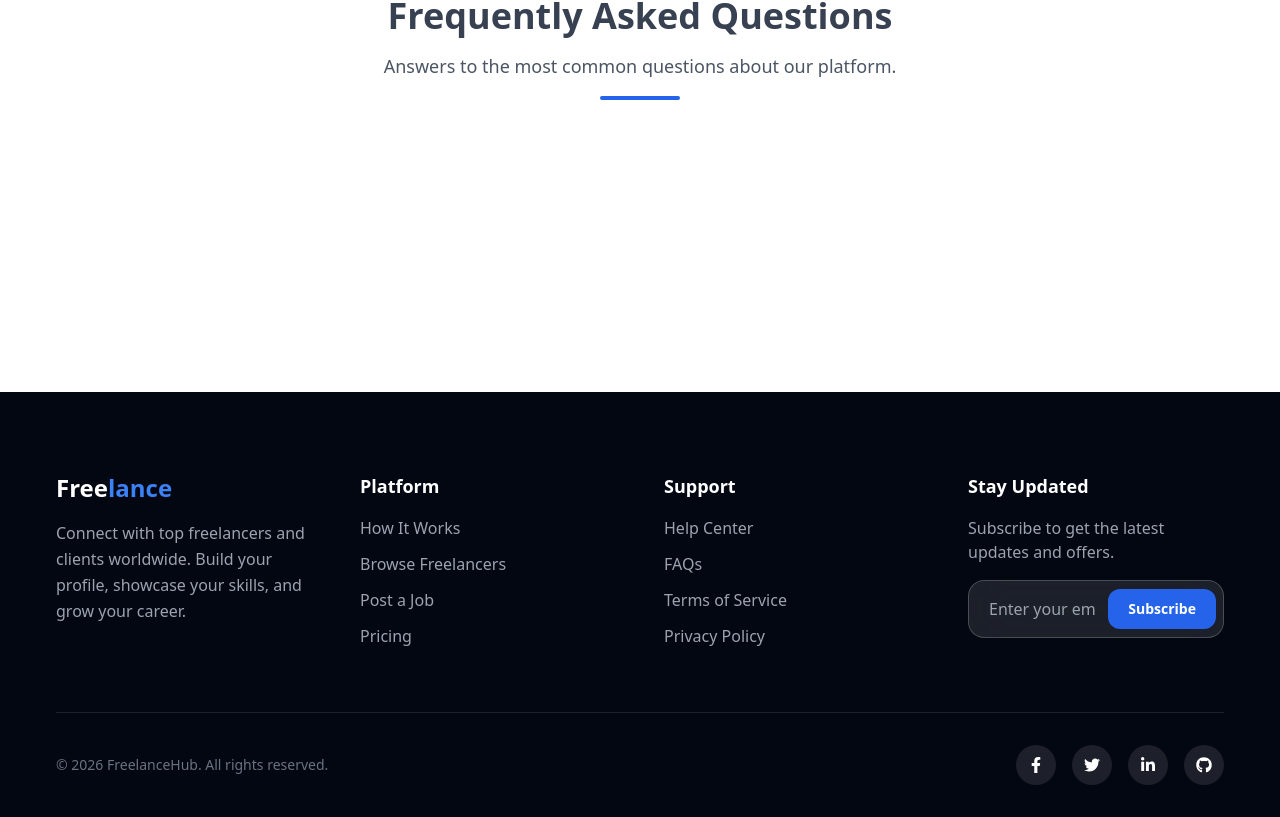
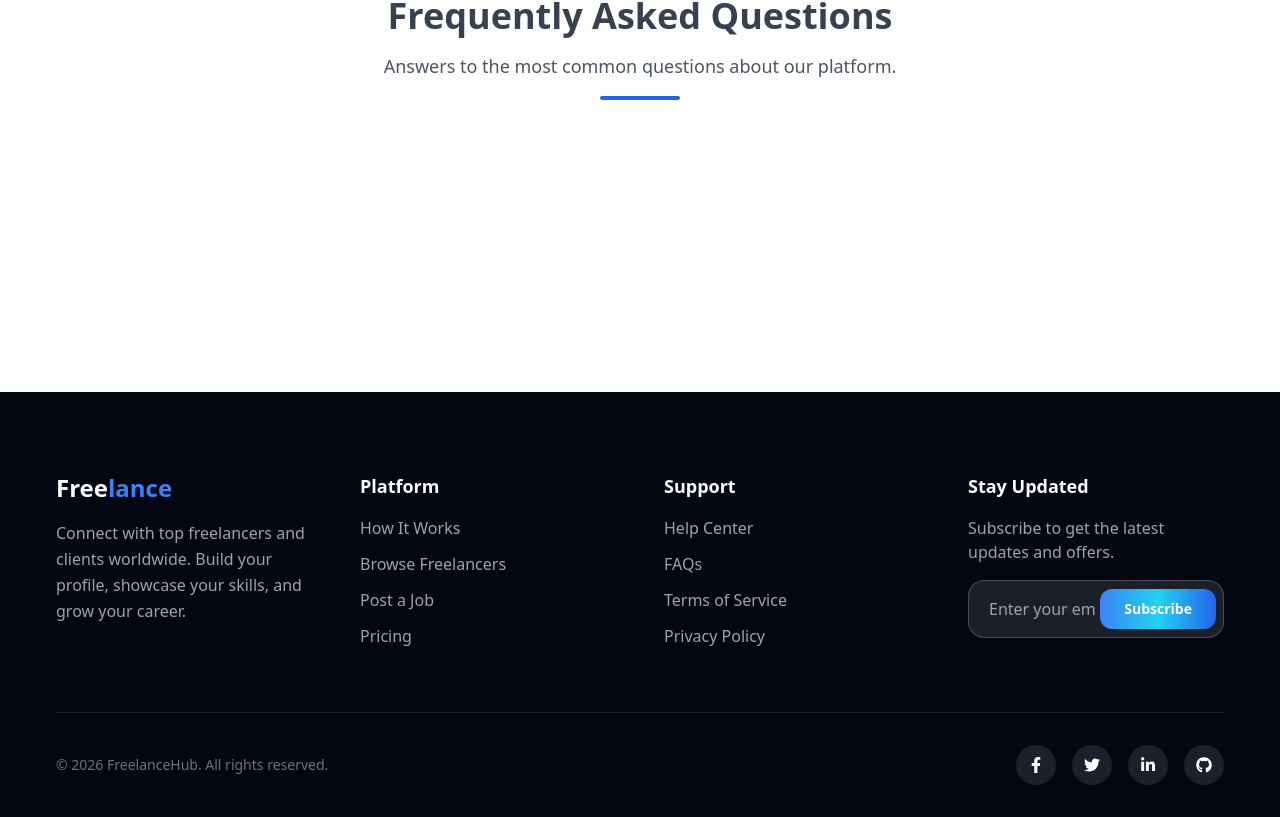
Before and after one commit to Alihaider592/freelance, a React (Create React App) app in the folder freelancing-app/: page / in a window 1280 px wide. Shown: the part 2506-3323 px from the top of the page. Built offline with nearby package versions, Linux system fonts and the light colour scheme.

Commit message:
field button chnaged

```diff
--- a/freelancing-app/src/components/footer.jsx
+++ b/freelancing-app/src/components/footer.jsx
@@ -77,13 +77,25 @@ const Footer = () => {
               />
 
               <button
-                className="absolute right-2 top-1/2 -translate-y-1/2
-               px-5 py-2.5 rounded-xl text-sm font-semibold
-               text-white bg-blue-600
-               hover:bg-blue-500 transition"
-              >
-                Subscribe
-              </button>
+  className="absolute right-2 top-1/2 -translate-y-1/2
+             px-6 py-2.5 rounded-xl text-sm font-semibold text-white
+             bg-gradient-to-r from-blue-500 via-cyan-400 to-blue-600
+             hover:scale-105
+             transition-all duration-300
+             overflow-hidden group"
+>
+  {/* Shine effect */}
+  <span
+    className="absolute inset-0 bg-white/20
+               translate-x-[-120%] group-hover:translate-x-[120%]
+               transition-transform duration-700 skew-x-12"
+  />
+
+  <span className="relative z-10">
+    Subscribe
+  </span>
+</button>
+
             </div>
           </div>
         </div>
```
